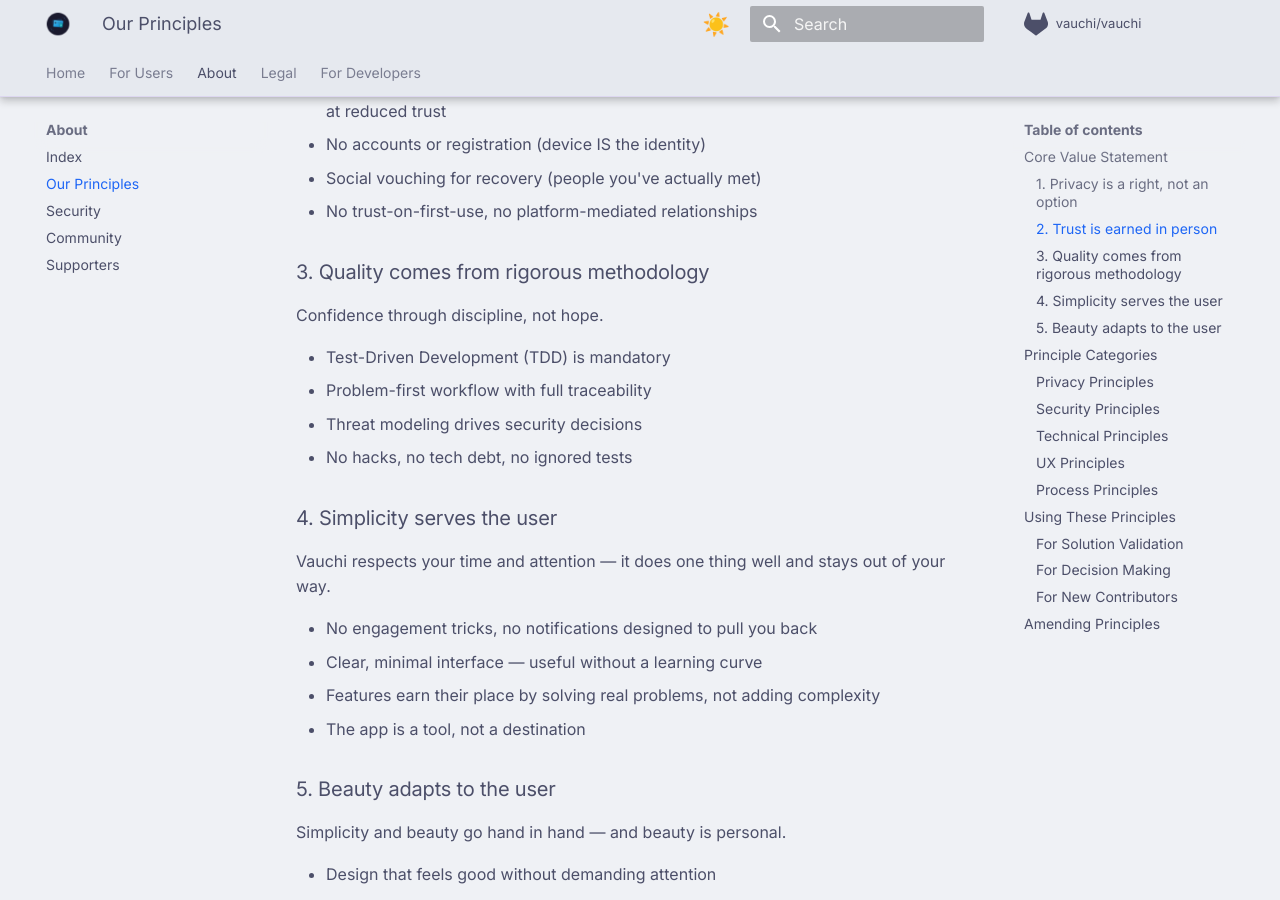
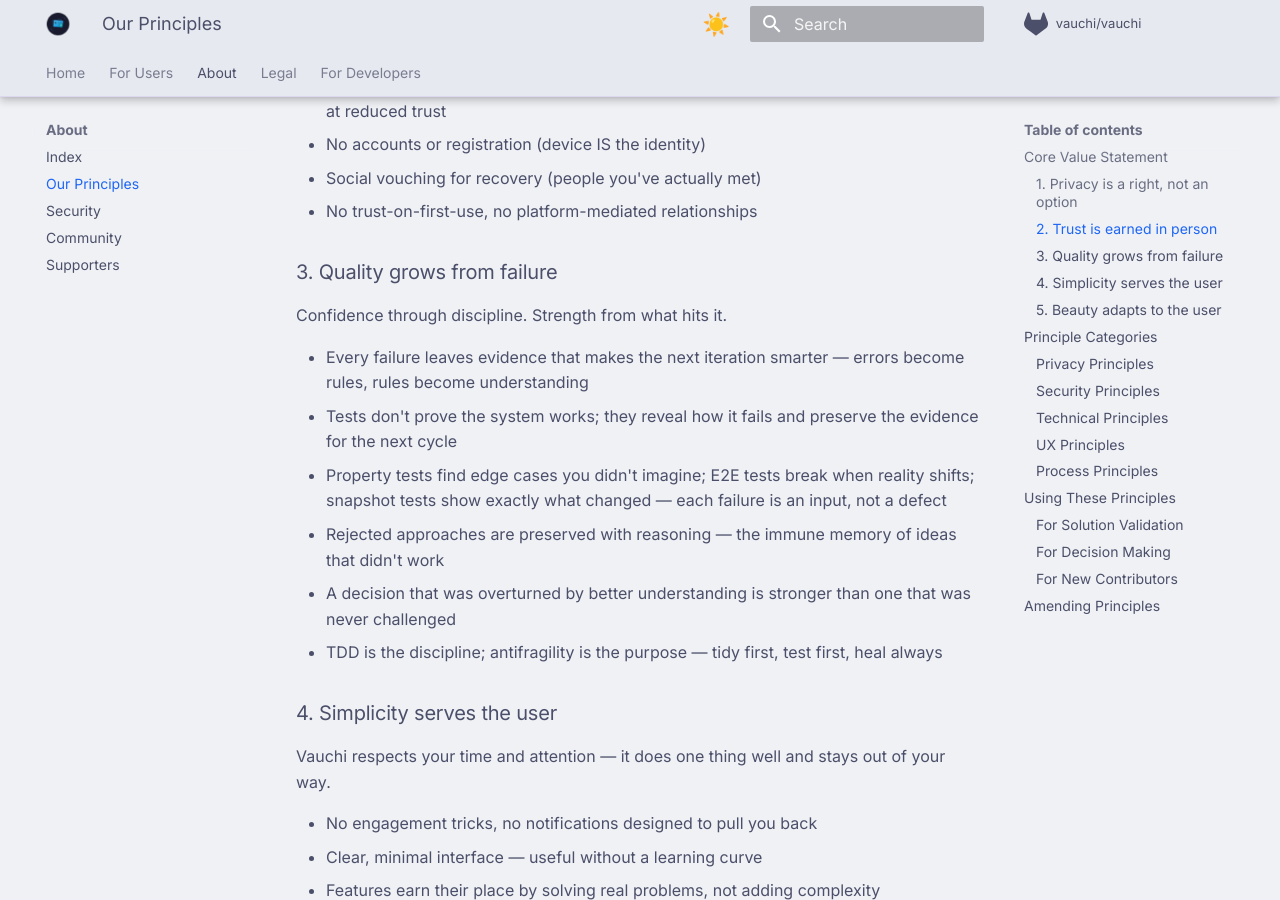
Before and after one commit to vauchi/docs, an MkDocs documentation site: the page built from docs/about/principles.md, in a window 1280 px wide and 900 px high, scrolled down 731 px. Built offline with MkDocs 1.6.1 and Material for MkDocs 9.7.7, drawn with Linux system fonts in a browser that asks for light colours; comment, search, counter and statistics services are not loaded; some of the changed text lies outside the part shown.

Commit message:
docs: amend Principle 3 — quality grows from failure
Reframes core quality principle from "rigorous methodology" to
antifragile systems thinking. Confidence through discipline remains;
adds strength-through-adversity as the purpose discipline serves.

Key additions:
- Tests reveal failure modes, not just correctness
- Failures become evidence for the next iteration
- Rejected approaches are immune memory
- Decisions overturned by understanding are stronger
- New technical principle: Antifragile Tests
- New process principle: Failures Become Structure

Co-Authored-By: Claude Opus 4.6 <noreply@anthropic.com>

```diff
--- a/docs/about/principles.md
+++ b/docs/about/principles.md
@@ -16,7 +16,8 @@ Vauchi is built on five interlocking commitments:
 
 ### 1. Privacy is a right, not an option
 
-All design starts with: *"How would we build this if users were our only concern?"*
+All design starts with:
+*"How would we build this if users were our only concern?"*
 
 - E2E encryption for all communications
 - Zero-knowledge relay (sees only encrypted blobs)
@@ -27,23 +28,34 @@ All design starts with: *"How would we build this if users were our only concern
 
 Human recognition is the security anchor, not passwords or platforms.
 
-- QR exchange with physical proximity verification for full trust; opt-in remote discovery at reduced trust
+- QR exchange with physical proximity verification for
+  full trust; opt-in remote discovery at reduced trust
 - No accounts or registration (device IS the identity)
 - Social vouching for recovery (people you've actually met)
 - No trust-on-first-use, no platform-mediated relationships
 
-### 3. Quality comes from rigorous methodology
+### 3. Quality grows from failure
 
-Confidence through discipline, not hope.
+Confidence through discipline. Strength from what hits it.
 
-- Test-Driven Development (TDD) is mandatory
-- Problem-first workflow with full traceability
-- Threat modeling drives security decisions
-- No hacks, no tech debt, no ignored tests
+- Every failure leaves evidence that makes the next iteration
+  smarter — errors become rules, rules become understanding
+- Tests don't prove the system works; they reveal how it fails
+  and preserve the evidence for the next cycle
+- Property tests find edge cases you didn't imagine; E2E tests
+  break when reality shifts; snapshot tests show exactly what
+  changed — each failure is an input, not a defect
+- Rejected approaches are preserved with reasoning — the immune
+  memory of ideas that didn't work
+- A decision that was overturned by better understanding is
+  stronger than one that was never challenged
+- TDD is the discipline; antifragility is the purpose —
+  tidy first, test first, heal always
 
 ### 4. Simplicity serves the user
 
-Vauchi respects your time and attention — it does one thing well and stays out of your way.
+Vauchi respects your time and attention — it does one thing
+well and stays out of your way.
 
 - No engagement tricks, no notifications designed to pull you back
 - Clear, minimal interface — useful without a learning curve
@@ -88,6 +100,7 @@ Simplicity and beauty go hand in hand — and beauty is personal.
 | Principle | Statement |
 |-----------|-----------|
 | **TDD Mandatory** | Tidy→Red→Green→Refactor. Tidy first, test first. No exceptions |
+| **Antifragile Tests** | Tests reveal failure modes, not just correctness; the suite gets stronger from what it catches |
 | **90%+ Coverage** | For vauchi-core; real crypto in tests (no mocking) |
 | **Rust Core** | Memory safety, no GC, cross-platform compilation |
 | **Clean Dependencies** | vauchi-core standalone; downstream repos use git deps |
@@ -109,7 +122,8 @@ Simplicity and beauty go hand in hand — and beauty is personal.
 |-----------|-----------|
 | **Problem-First** | Every task starts as a problem; ideas restated as problems |
 | **Artifacts Accumulate** | Investigation, rejected solutions, retrospectives attached to problems |
-| **No Wasted Rejections** | Archive rejected solutions with reasoning |
+| **No Wasted Rejections** | Archive rejected solutions with reasoning — immune memory |
+| **Failures Become Structure** | Errors become rules, rules become understanding |
 | **Small Atomic Commits** | After each green, after each refactor |
 | **Retrospective Required** | Learn from every completed problem |
 
@@ -121,12 +135,17 @@ Simplicity and beauty go hand in hand — and beauty is personal.
 
 When evaluating a proposed solution, check:
 
-1. **Does it align with Core Principles?** (Privacy, Trust, Quality, Simplicity, Beauty)
-2. **Does it fit the Culture?** (Process Principles)
-3. **Is it compatible with Current Implementation?** (Technical Principles)
-4. **Does it support existing Features?** (UX Principles)
+1. **Does it align with Core Principles?**
+   (Privacy, Trust, Quality, Simplicity, Beauty)
+2. **Does it fit the Culture?**
+   (Process Principles)
+3. **Is it compatible with Current Implementation?**
+   (Technical Principles)
+4. **Does it support existing Features?**
+   (UX Principles)
 
-If a solution conflicts with any principle, it must be rejected with documented reasoning.
+If a solution conflicts with any principle, it must be
+rejected with documented reasoning.
 
 ### For Decision Making
 
@@ -139,7 +158,9 @@ When facing a design decision:
 
 ### For New Contributors
 
-Read these principles before contributing. They are non-negotiable. If you disagree with a principle, open a problem record to discuss changing it—don't ignore it.
+Read these principles before contributing. They are
+non-negotiable. If you disagree with a principle, open a
+problem record to discuss changing it — don't ignore it.
 
 ---
 
```
